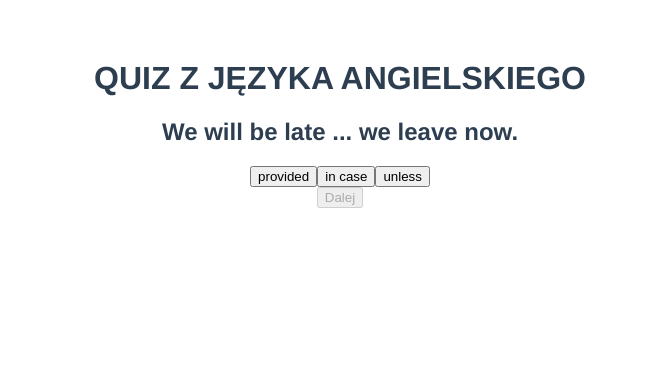
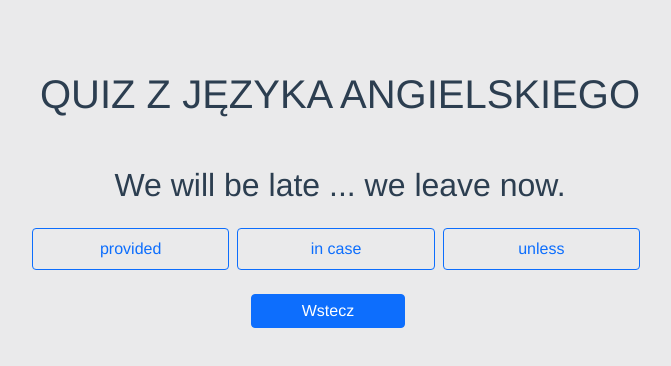
Before and after one commit to Ola10417/quiz, a Vue app: page / in a window 1280 px wide. Both pictures are taken after a click on the button "Rozpocznij quiz". Shown: the top 366 px of the page, without its empty margins (300-971 px from the left). Built offline with nearby package versions, Linux system fonts and the light colour scheme.

Commit message:
added bootstrap and removed disable button function

```diff
--- a/public/index.html
+++ b/public/index.html
@@ -6,12 +6,11 @@
     <meta name="viewport" content="width=device-width,initial-scale=1.0">
     <link rel="icon" href="<%= BASE_URL %>favicon.ico">
     <title><%= htmlWebpackPlugin.options.title %></title>
+    <link href="https://cdn.jsdelivr.net/npm/bootstrap@5.0.0-beta1/dist/css/bootstrap.min.css" rel="stylesheet" integrity="sha384-giJF6kkoqNQ00vy+HMDP7azOuL0xtbfIcaT9wjKHr8RbDVddVHyTfAAsrekwKmP1" crossorigin="anonymous">
   </head>
-  <body>
-    <noscript>
-      <strong>We're sorry but <%= htmlWebpackPlugin.options.title %> doesn't work properly without JavaScript enabled. Please enable it to continue.</strong>
-    </noscript>
-    <div id="app"></div>
+  <body style="background-color:  #EAEAEB;">
+    <div id="app" class="container"></div>
     <!-- built files will be auto injected -->
+    <script src="https://cdn.jsdelivr.net/npm/bootstrap@5.0.0-beta1/dist/js/bootstrap.bundle.min.js" integrity="sha384-ygbV9kiqUc6oa4msXn9868pTtWMgiQaeYH7/t7LECLbyPA2x65Kgf80OJFdroafW" crossorigin="anonymous"></script>
   </body>
 </html>
--- a/src/App.vue
+++ b/src/App.vue
@@ -1,13 +1,13 @@
 <template>
   <div id="app">
-    <h1>QUIZ Z JĘZYKA ANGIELSKIEGO</h1>
-    <div v-if="isQuizCompleted">
+    <h1 class="mb-5" >QUIZ Z JĘZYKA ANGIELSKIEGO</h1>
+    <div v-if="isQuizCompleted" class="mb-4">
       <h1>Wynik</h1>
     <h3>Ilość poprawnych odpowiedzi: {{points}}/6</h3>
     </div>
-    <button @click="startQuiz" v-if="!isQuizStarted">{{buttonTitle}}</button>
+    <button class="btn btn-primary p-3" @click="startQuiz" v-if="!isQuizStarted">{{buttonTitle}}</button>
 
-    <Quiz v-if="isQuizStarted" :isDisabled=isDisabled :questionsAndAnswers=questionsAndAnswers :indexQuestion=indexQuestion @nextQuestion="nextQ" @checkAnswer="checkA"/>
+    <Quiz class="row w-50 mx-auto" v-if="isQuizStarted" :isDisabled=isDisabled :questionsAndAnswers=questionsAndAnswers :indexQuestion=indexQuestion @home="gohome" @checkAnswer="checkA"/>
 
 
   </div>
@@ -27,7 +27,6 @@ export default {
       indexQuestion:0,
       points:0,
       buttonTitle:'Rozpocznij quiz',
-      isDisabled:false,
       questionsAndAnswers:[
         {id:1, question:'... sofa do you like better; the black or the white one?', answer:['Which', 'What', 'Who']},
         {id:2, question:'Are you enjoying ...?', answer:['your', 'yourselves', 'you']},
@@ -39,7 +38,7 @@ export default {
         {id:8, question:'Let\'s go swimming, ...?', answer:['shall we', 'should we', 'let\'s not']},
         {id:9, question:'I ... to think what will happen if the boss finds out.', answer:['care', 'resist', 'dread']},
         {id:10, question:'I ... here for ten years in June next year.', answer:['will live', 'will be living', 'will have been living']},
-        {id:11, question:'How can you be so indifferent ... the suffering of others?', answer:['to', 'about', 'towrds']},
+        {id:11, question:'How can you be so indifferent ... the suffering of others?', answer:['to', 'about', 'towards']},
       ],
       correctAnswers:['Which', 'yourselves', '-', 'me', 'have been to','would not be', 'unless', 'shall we', 'dread', 'will have been living', 'to']
     }
@@ -54,6 +53,11 @@ export default {
         this.questionsAndAnswers[currentIndex] = this.questionsAndAnswers[randomIndex];
         this.questionsAndAnswers[randomIndex] = temporaryValue;
         }
+      },
+      gohome()
+      {
+        this.isQuizStarted=false
+        this.points=0
       },
     startQuiz()
     {
@@ -84,6 +88,7 @@ export default {
         this.points++
       }
       this.isDisabled=true
+      this.nextQ()
 
     }
   },
@@ -101,6 +106,6 @@ export default {
   -moz-osx-font-smoothing: grayscale;
   text-align: center;
   color: #2c3e50;
-  margin-top: 60px;
+  margin-top: 70px;
 }
 </style>
--- a/src/components/Quiz.vue
+++ b/src/components/Quiz.vue
@@ -1,12 +1,15 @@
 <template>
     <div>
-    <h2>{{questionsAndAnswers[indexQuestion].question}}</h2>
-
-    <button :disabled=isDisabled v-for="answer in questionsAndAnswers[indexQuestion].answer" :key="answer" @click="checkAnswer(answer, questionsAndAnswers[indexQuestion].id)">
-    {{answer}}
-    </button>
+    <h2 class="mb-4">{{questionsAndAnswers[indexQuestion].question}}</h2>
+    <div class="row  mx-auto">
+        <button class="col me-2 py-2 h5 btn btn-outline-primary mx-auto answerbutton"  v-for="answer in questionsAndAnswers[indexQuestion].answer" :key="answer" @click="checkAnswer(answer, questionsAndAnswers[indexQuestion].id)">
+        {{answer}}
+        </button>
+    </div>
     <br>
-    <button @click="nextQuestion" :disabled=!isDisabled>Dalej</button>
+    <div class="row mt-3">
+        <button class="w-25 mx-auto py-1 btn btn-primary" @click="home" >Wstecz</button>
+    </div>
 
 
     </div>
@@ -15,12 +18,11 @@
 export default {
     props: [
         'questionsAndAnswers',
-        'indexQuestion',
-        'isDisabled'
+        'indexQuestion'
     ],
     methods: {
-        nextQuestion(){
-            this.$emit('nextQuestion');
+        home(){
+            this.$emit('home');
         },
         checkAnswer(answer, id){
             this.$emit('checkAnswer',answer,id);
@@ -28,3 +30,14 @@ export default {
     }
 }
 </script>
+<style>
+.answerbutton:focus{
+    background-color:#0d6efd!important;
+    color: white;
+}
+.answerbutton:active{
+    background-color:#0d6efd!important;
+    color: white;
+}
+
+</style>
```
